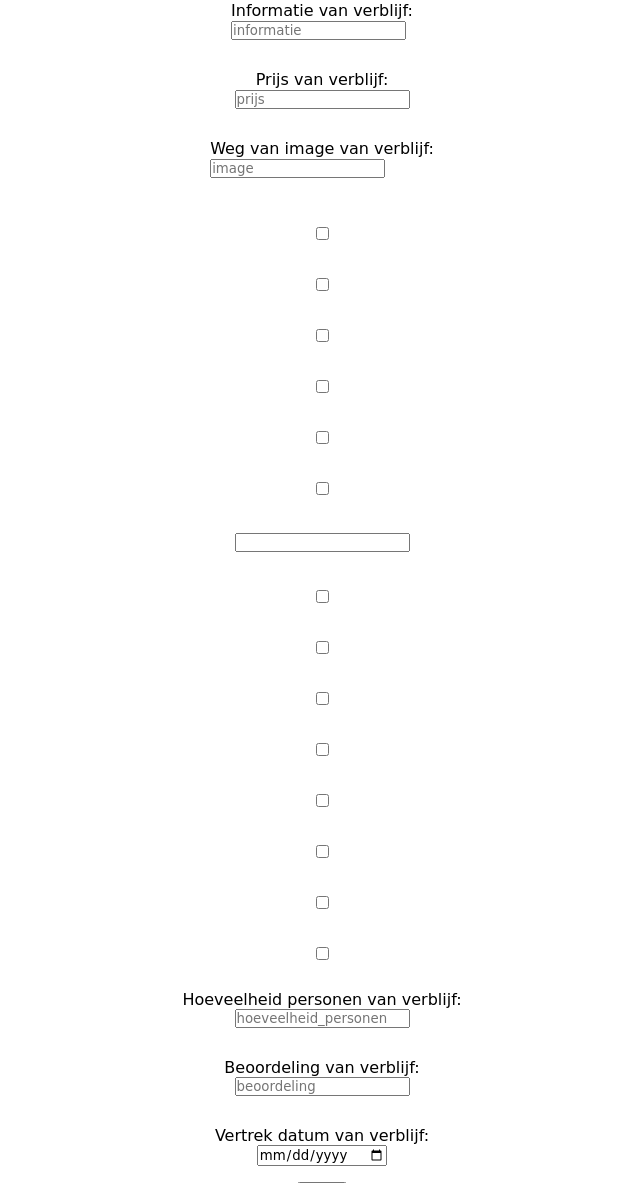
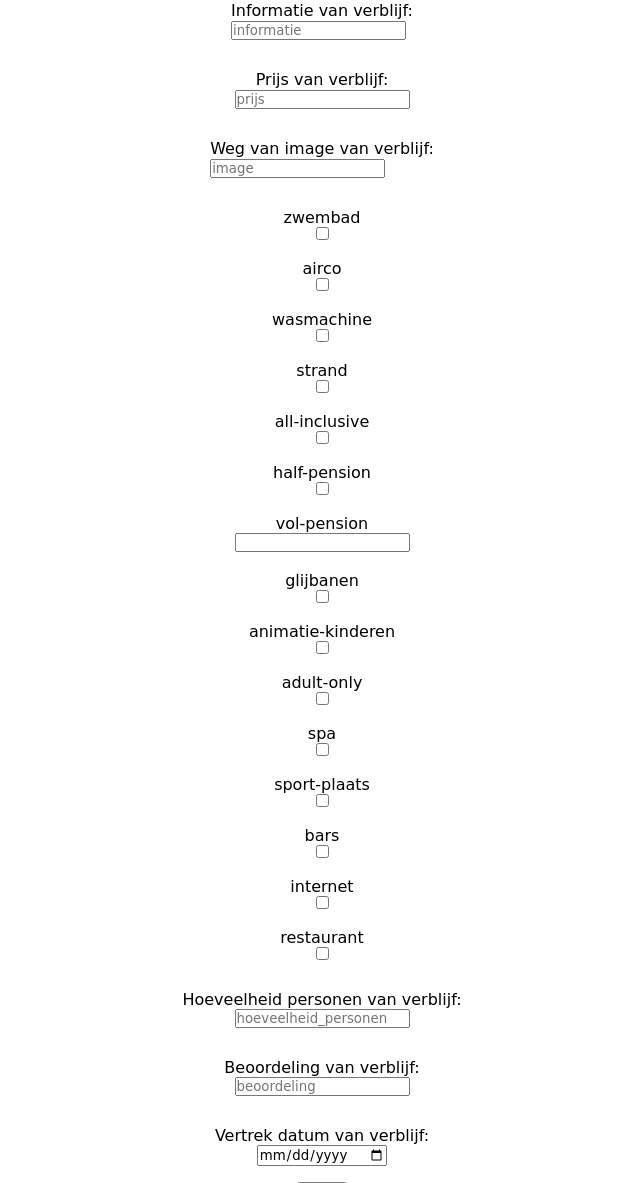
Before and after one commit to anke180/Reisbureau, a PHP site: page /pages/dashboard-beheer-create-verblijf.php in a window 1280 px wide. Shown: the part 336-1519 px from the top of the page, without its empty margins (318-958 px from the left). Run offline with PHP 8.4, Linux system fonts and the light colour scheme; some web fonts are replaced.

Commit message:
tekst kleur veranderen

```diff
--- a/css/index.css
+++ b/css/index.css
@@ -306,6 +306,11 @@ body{
     justify-content: center;
 }
 
+.tekst-filter2{
+    color: #000000;
+}
+
+
 .container-row{
     height: auto;
     width: 100%;
--- a/pages/dashboard-beheer-create-verblijf.php
+++ b/pages/dashboard-beheer-create-verblijf.php
@@ -43,36 +43,36 @@
                         <input type="text" name="image" placeholder="image" required>
                     </div>
                     <div class="checkbox">
-                        <label class='tekst-filter'>zwembad</label>
+                        <label class='tekst-filter2'>zwembad</label>
                         <input type='checkbox' id='isZwembad'>
                         <br>
-                        <label class='tekst-filter'>airco</label>
+                        <label class='tekst-filter2'>airco</label>
                         <input type='checkbox' id='isAirco'> <br>
-                        <label class='tekst-filter'>wasmachine</label>
+                        <label class='tekst-filter2'>wasmachine</label>
                         <input type='checkbox' id='isWasmachine'> <br>
-                        <label class='tekst-filter'>strand</label>
+                        <label class='tekst-filter2'>strand</label>
                         <input type='checkbox' id='isStrand'> <br>
-                        <label class='tekst-filter'>all-inclusive</label>
+                        <label class='tekst-filter2'>all-inclusive</label>
                         <input type='checkbox' id='isAllInclusive'> <br>
-                        <label class='tekst-filter'>half-pension</label>
+                        <label class='tekst-filter2'>half-pension</label>
                         <input type='checkbox' id='isHalfPension'> <br>
-                        <label class='tekst-filter'>vol-pension</label>
+                        <label class='tekst-filter2'>vol-pension</label>
                         <input name=' type='checkbox' id='isVolPension'> <br>
-                        <label class='tekst-filter'>glijbanen</label>
+                        <label class='tekst-filter2'>glijbanen</label>
                         <input type='checkbox' id='isGlijbanen'> <br>
-                        <label class='tekst-filter'>animatie-kinderen</label>
+                        <label class='tekst-filter2'>animatie-kinderen</label>
                         <input type='checkbox' id='isAnimatieKinderen'> <br>
-                        <label class='tekst-filter'>adult-only</label>
+                        <label class='tekst-filter2'>adult-only</label>
                         <input type='checkbox' id='isAdultOnly'> <br>
-                        <label class='tekst-filter'>spa</label>
+                        <label class='tekst-filter2'>spa</label>
                         <input type='checkbox' id='isSpa'> <br>
-                        <label class='tekst-filter'>sport-plaats</label>
+                        <label class='tekst-filter2'>sport-plaats</label>
                         <input type='checkbox' id='isSportPlaats'> <br>
-                        <label class='tekst-filter'>bars</label>
+                        <label class='tekst-filter2'>bars</label>
                         <input type='checkbox' id='isBars'> <br>
-                        <label class='tekst-filter'>internet</label>
+                        <label class='tekst-filter2'>internet</label>
                         <input type='checkbox' id='isInternet'> <br>
-                        <label class='tekst-filter'>restaurant</label>
+                        <label class='tekst-filter2'>restaurant</label>
                         <input type='checkbox' id='isRestaurant'>
                     </div>
                     <div class="hoeveelheid-personen-van-verblijf">
```
